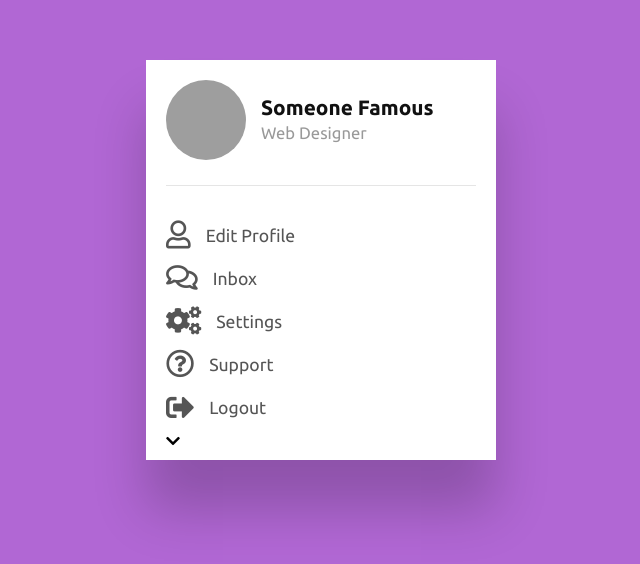
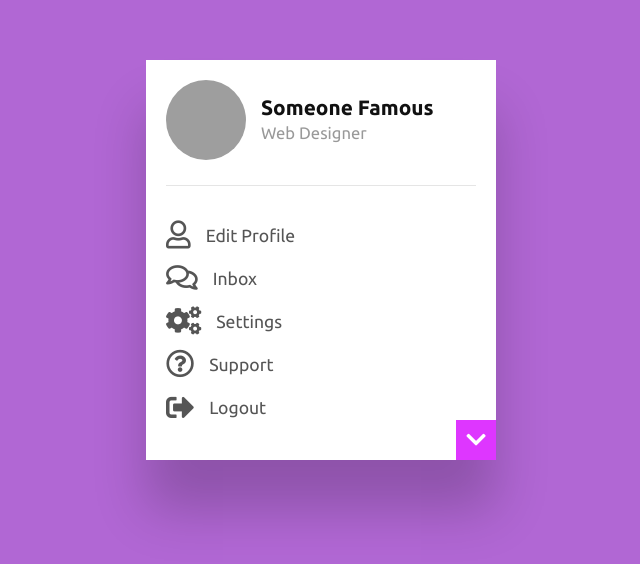
Before and after one commit to CJR85/dropdown-card-menu, a plain HTML site: page index.html in a window 1280 px wide. Shown: the part 140-704 px from the top of the page, without its empty margins (319-959 px from the left). Drawn offline with Linux system fonts and the light colour scheme; grey boxes are pictures that could not be loaded.

Commit message:
Style toggle class and chevron icon

```diff
--- a/style.css
+++ b/style.css
@@ -76,7 +76,7 @@ body {
   align-items: center;
   color: #555;
   font-size: 1.1em;
-  transition: 0.25s;
+  transition: color 0.25s;
 }
 
 .navigation li a:hover {
@@ -87,3 +87,22 @@ body {
   font-size: 1.6em;
   margin-right: 15px;
 }
+
+.toggle {
+  position: absolute;
+  bottom: 0;
+  right: 0;
+  width: 40px;
+  height: 40px;
+  background: #de36ff;
+  display: flex;
+  justify-content: center;
+  align-items: center;
+  cursor: pointer;
+  z-index: 100;
+}
+
+.toggle i {
+  color: #fff;
+  font-size: 1.4em;
+}
```
